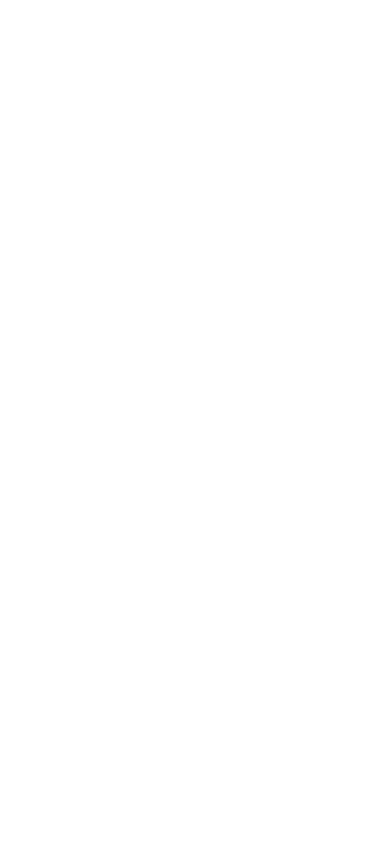
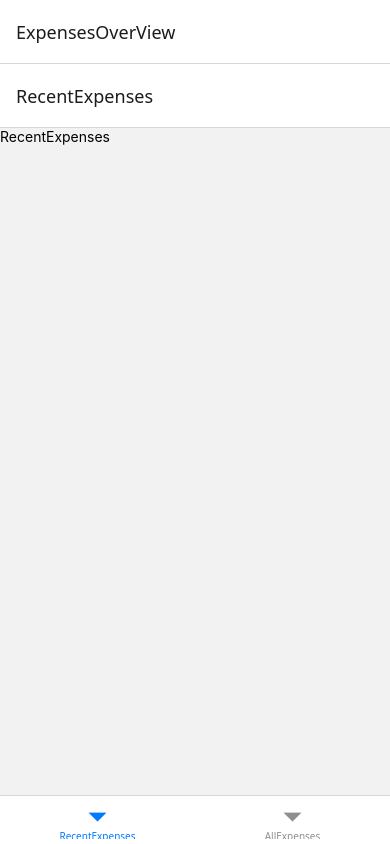
Before and after one commit to faysalsaade/Guess_Number_Game, a React Native app: screen / in a window 390 px wide. Built offline with nearby package versions, Linux system fonts and the light colour scheme.

Commit message:
first commit

```diff
--- a/App.js
+++ b/App.js
@@ -2,14 +2,32 @@
 import { NavigationContainer } from "@react-navigation/native";
 import { createNativeStackNavigator } from "@react-navigation/native-stack";
 import { createBottomTabNavigator } from "@react-navigation/bottom-tabs";
+import ManageExpense from "./screens/ManageExpense";
+import RecentExpenses from "./screens/RecentExpenses";
+import AllExpenses from "./screens/AllExpenses";
 
 const Stack = createNativeStackNavigator();
 const BottomTabs = createBottomTabNavigator();
+
+function ExpensesOverView() {
+  return (
+    <BottomTabs.Navigator>
+      <BottomTabs.Screen name="RecentExpenses" component={RecentExpenses} />
+      <BottomTabs.Screen name="AllExpenses" component={AllExpenses} />
+    </BottomTabs.Navigator>
+  );
+}
+
 export default function App() {
   return (
     <>
       <StatusBar style="auto" />
-      <NavigationContainer></NavigationContainer>
+      <NavigationContainer>
+        <Stack.Navigator>
+          <Stack.Screen name="ExpensesOverView" component={ExpensesOverView} />
+          <Stack.Screen name="ManageExpense" component={ManageExpense} />
+        </Stack.Navigator>
+      </NavigationContainer>
     </>
   );
 }
```
